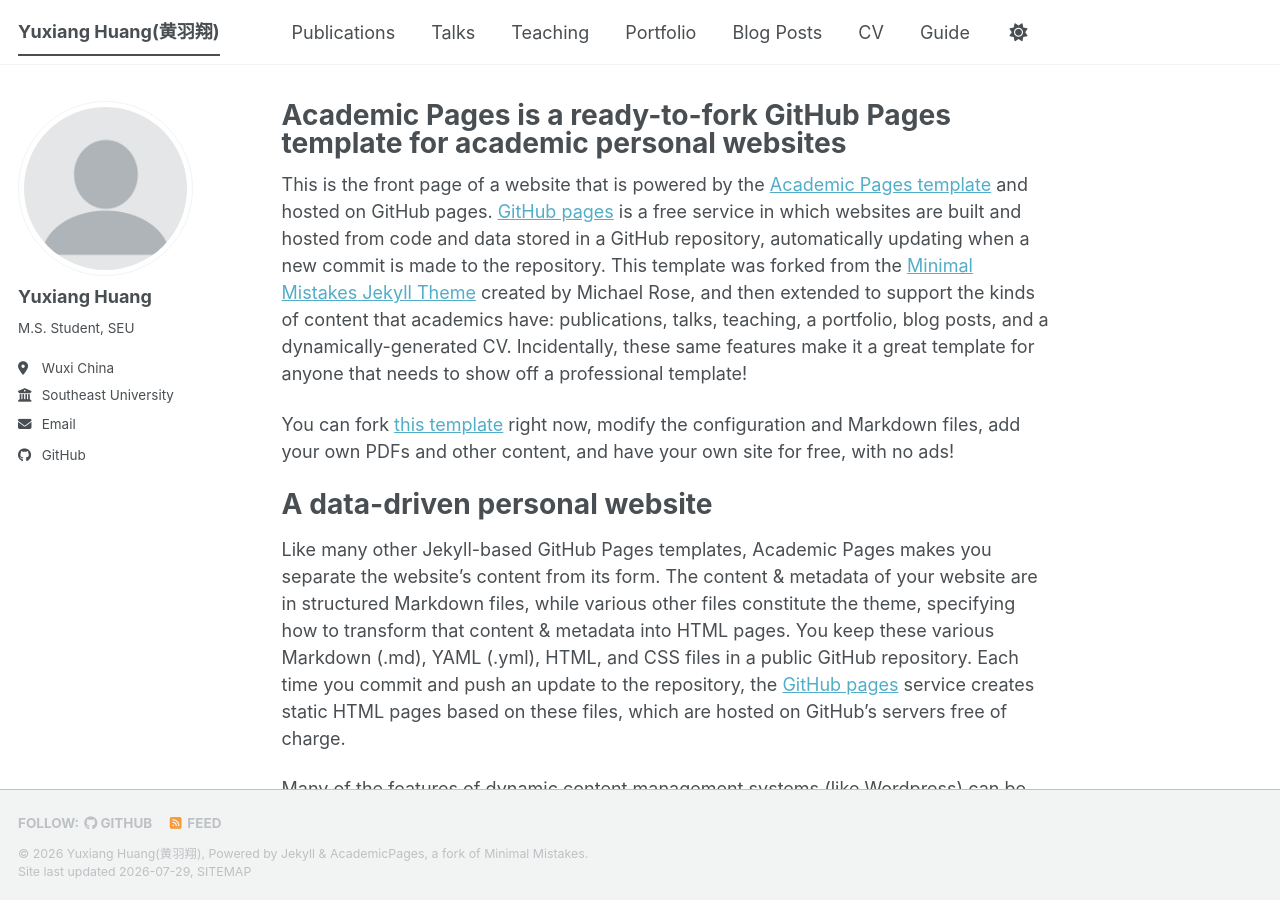
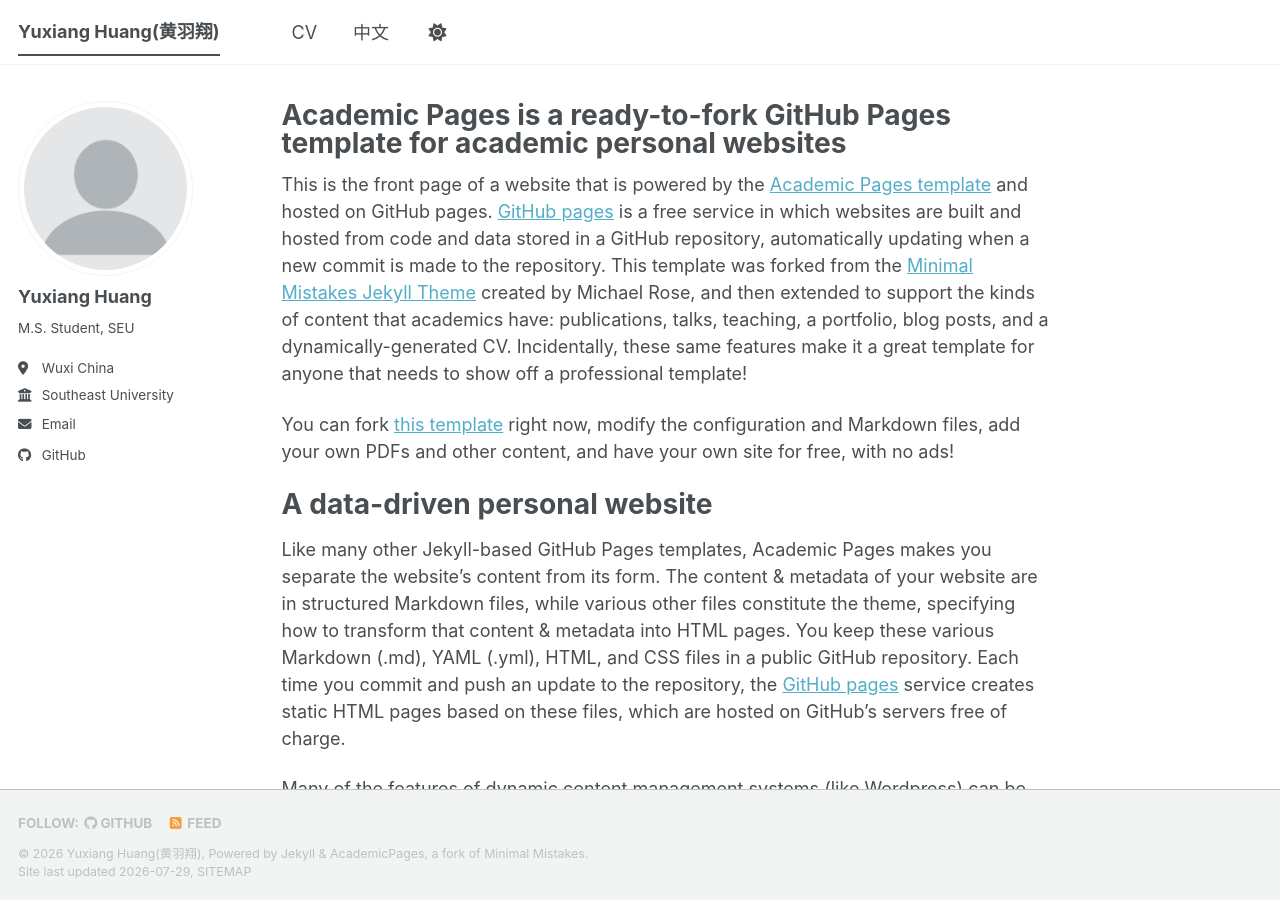
Before and after one commit to yx-huang-cn/yx-huang-cn.github.io, a Jekyll site: the page built from _pages/about.md, in a window 1280 px wide and 900 px high. Built offline with Jekyll 4.4.1, drawn with Linux system fonts in a browser that asks for light colours; a style sheet for code colours, icons or effects is not loaded; part of the change alters nothing that is shown.

Commit message:
Update navigation.yml to modify menu items
Commented out several navigation items and added a new entry for Chinese.

```diff
--- a/_data/navigation.yml
+++ b/_data/navigation.yml
@@ -8,20 +8,20 @@
 #      Markdown formatted page while the second is generated using JSON.
 
 main:
-  - title: "Publications"
-    url: /publications/
+  #- title: "Publications"
+  #  url: /publications/
 
-  - title: "Talks"
-    url: /talks/
+  #- title: "Talks"
+  #  url: /talks/
 
-  - title: "Teaching"
-    url: /teaching/
+  #- title: "Teaching"
+  #  url: /teaching/
 
-  - title: "Portfolio"
-    url: /portfolio/
+  #- title: "Portfolio"
+  #  url: /portfolio/
 
-  - title: "Blog Posts"
-    url: /year-archive/
+  #- title: "Blog Posts"
+  #  url: /year-archive/
 
   - title: "CV"
     url: /cv/
@@ -29,5 +29,8 @@ main:
   # - title: "CV"
   #   url: /cv-json/
 
-  - title: "Guide"
-    url: /markdown/
+  #- title: "Guide"
+  #  url: /markdown/
+
+  - title: "中文"
+    url: /chinese/
```
